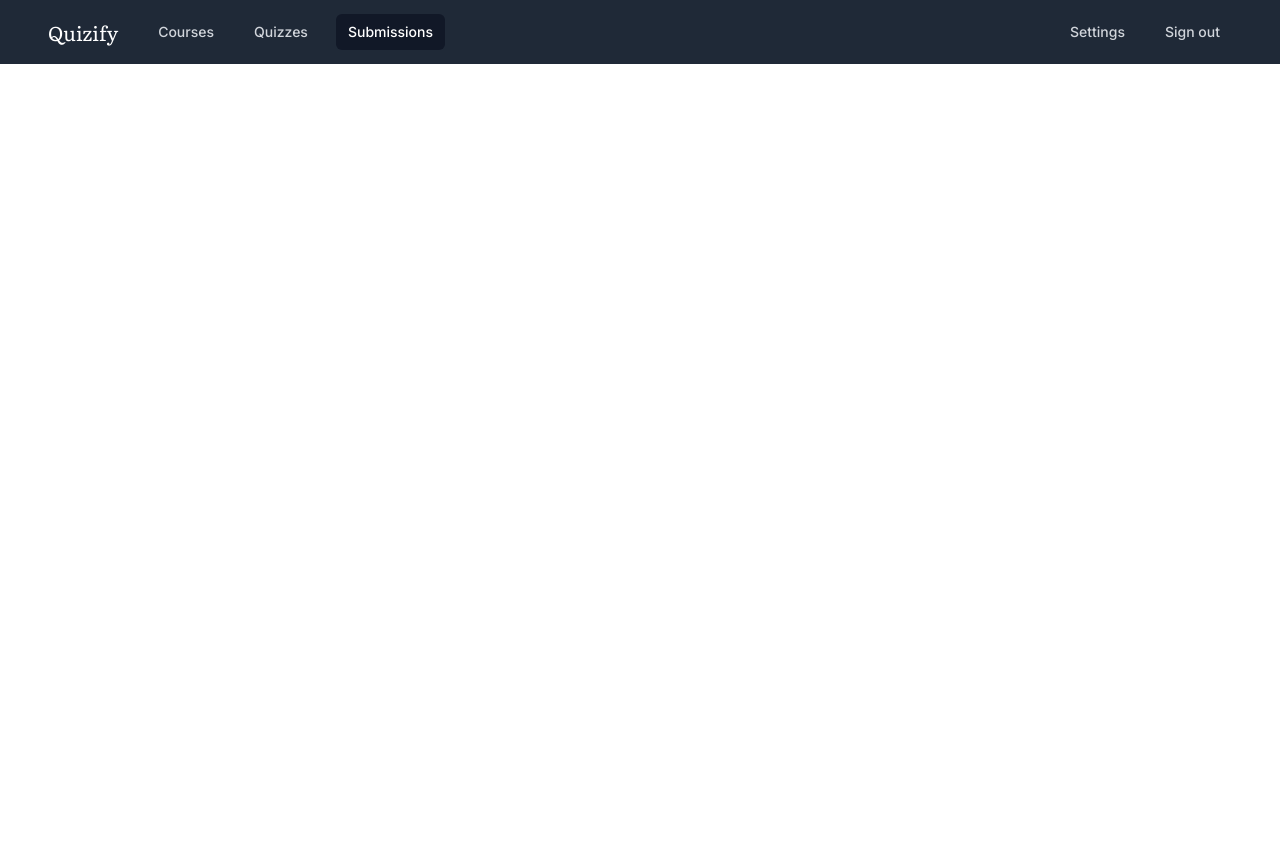
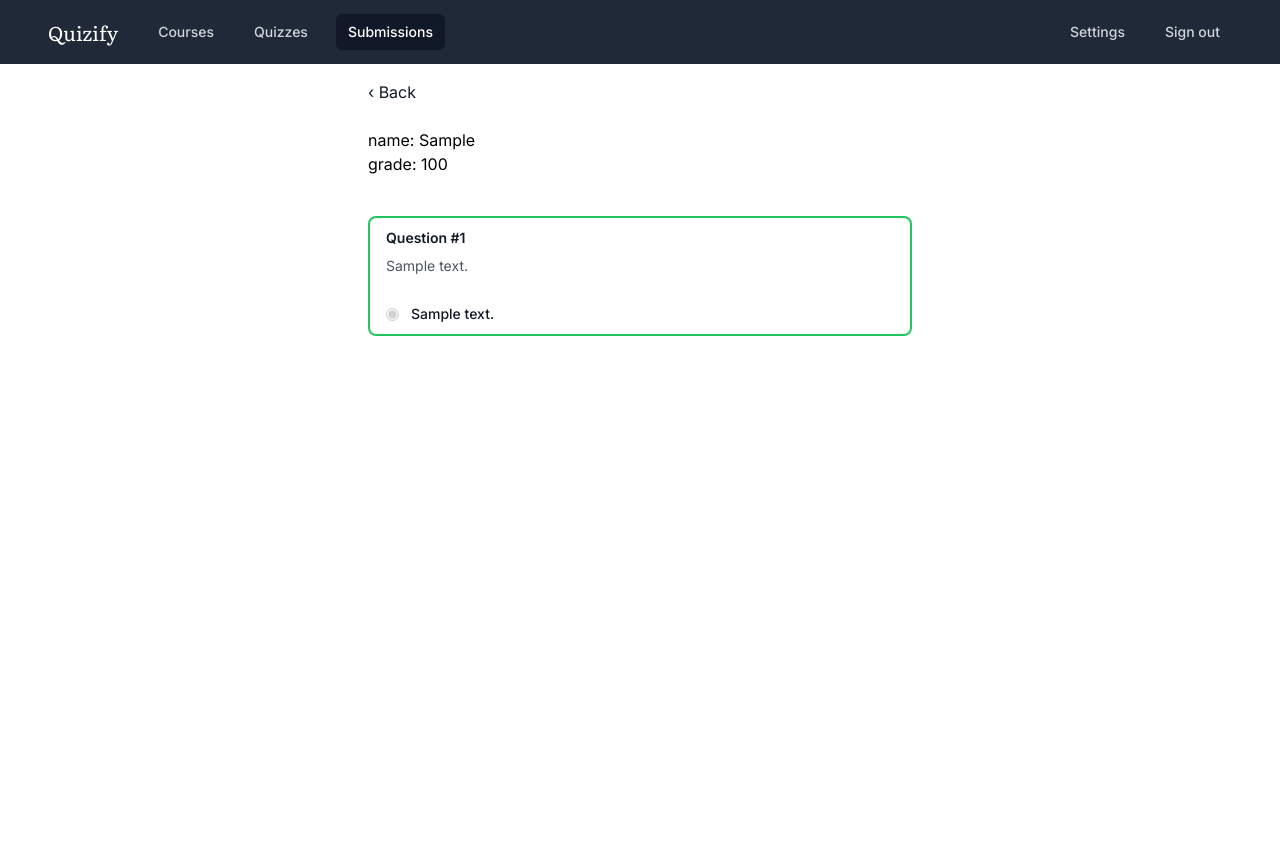
Before and after one commit to IamIronMan21/csit697, a PHP site: page /submissions/edit.php?submission_id=1 in a window 1280 px wide. Run offline with PHP 8.4, Linux system fonts and the light colour scheme; tables that the repository leaves empty hold one stand-in row (values such as "Sample post"); some libraries are stand-ins or nearby versions.

Commit message:
Update edit.php

```diff
--- a/submissions/edit.php
+++ b/submissions/edit.php
@@ -3,6 +3,46 @@
 require "../utils.php";
 
 session_start();
+
+$submission_id = $_GET["submission_id"];
+
+// echo $submission_id;
+
+$sql = "SELECT * FROM submissions WHERE id = ? LIMIT 1";
+$stmt = prepare_and_execute($sql, [$submission_id]);
+$submission = $stmt->fetch();
+
+$sql = "
+SELECT
+  q.id AS id,
+  q.content AS question,
+  GROUP_CONCAT(c.content SEPARATOR '|') AS choices,
+  r.content AS response,
+  a.content AS answer
+FROM questions q
+JOIN responses r ON q.id = r.question_id
+JOIN choices c ON q.id = c.question_id
+JOIN answers a ON q.id = a.question_id
+WHERE q.quiz_id = ? AND r.submission_id = ?
+GROUP BY q.id
+";
+$stmt = prepare_and_execute($sql, [$submission["quiz_id"], $submission["id"]]);
+$rows = $stmt->fetchAll();
+
+$num_correct = 0;
+
+foreach ($rows as $row) {
+  if ($row["response"] == $row["answer"]) {
+    $num_correct++;
+  }
+}
+
+$num_questions = $stmt->rowCount();
+$grade = round(($num_correct / $num_questions) * 100, 2);
+
+// echo "<pre style='font-size: 9px;'>";
+// print_r($rows);
+// echo "</pre>";
 
 ?>
 
@@ -53,8 +93,41 @@ session_start();
     </div>
   </nav>
 
-  <div class="mx-auto bg-white min-h-screen px-12 pt-4">
+  <div class="mx-auto bg-white min-h-screen px-12 pt-4 w-1/2">
+    <div>
+      <a href="./index.php" class="text-gray-900 hover:text-gray-700">‹ Back</a>
+    </div>
+    <br>
+    <div>
+      name: <?= $submission["submitter"] ?>
+    </div>
+    <div>
+      grade: <?= $grade ?>
+    </div>
 
+    <form method="">
+      <fieldset disabled="disabled">
+        <?php foreach ($rows as $index => $row) : ?>
+          <div class="border rounded-lg my-10 px-4 py-2 border-2 <?= ($row["response"] ==  $row["answer"]) ? "border-green-500" : "border-red-500" ?>">
+            <legend class="text-sm font-semibold leading-6 text-gray-900">Question #<?= $index + 1; ?></legend>
+            <p class="mt-1 text-sm leading-6 text-gray-600"><?= $row["question"] ?></p>
+            <div class="mt-6 space-y-2">
+              <?php $h = "question_" . $row["id"]; ?>
+              <?php foreach (explode("|", $row["choices"]) as $index => $choice) : ?>
+                <div class="flex items-center gap-x-3">
+                  <?php if ($row["response"] == $choice) : ?>
+                    <input id="<?= $h . "_" . $index ?>" name="<?= $h ?>" type="radio" value="<?= $choice ?>" required checked>
+                  <?php else : ?>
+                    <input id="<?= $h . "_" . $index ?>" name="<?= $h ?>" type="radio" value="<?= $choice ?>" required>
+                  <?php endif; ?>
+                  <label for="<?= $h . "_" . $index ?>" class="block text-sm font-medium leading-6 text-gray-900"><?= htmlspecialchars($choice) ?></label>
+                </div>
+              <?php endforeach ?>
+            </div>
+          </div>
+        <?php endforeach; ?>
+        <fieldset>
+    </form>
   </div>
 
 </body>
```
